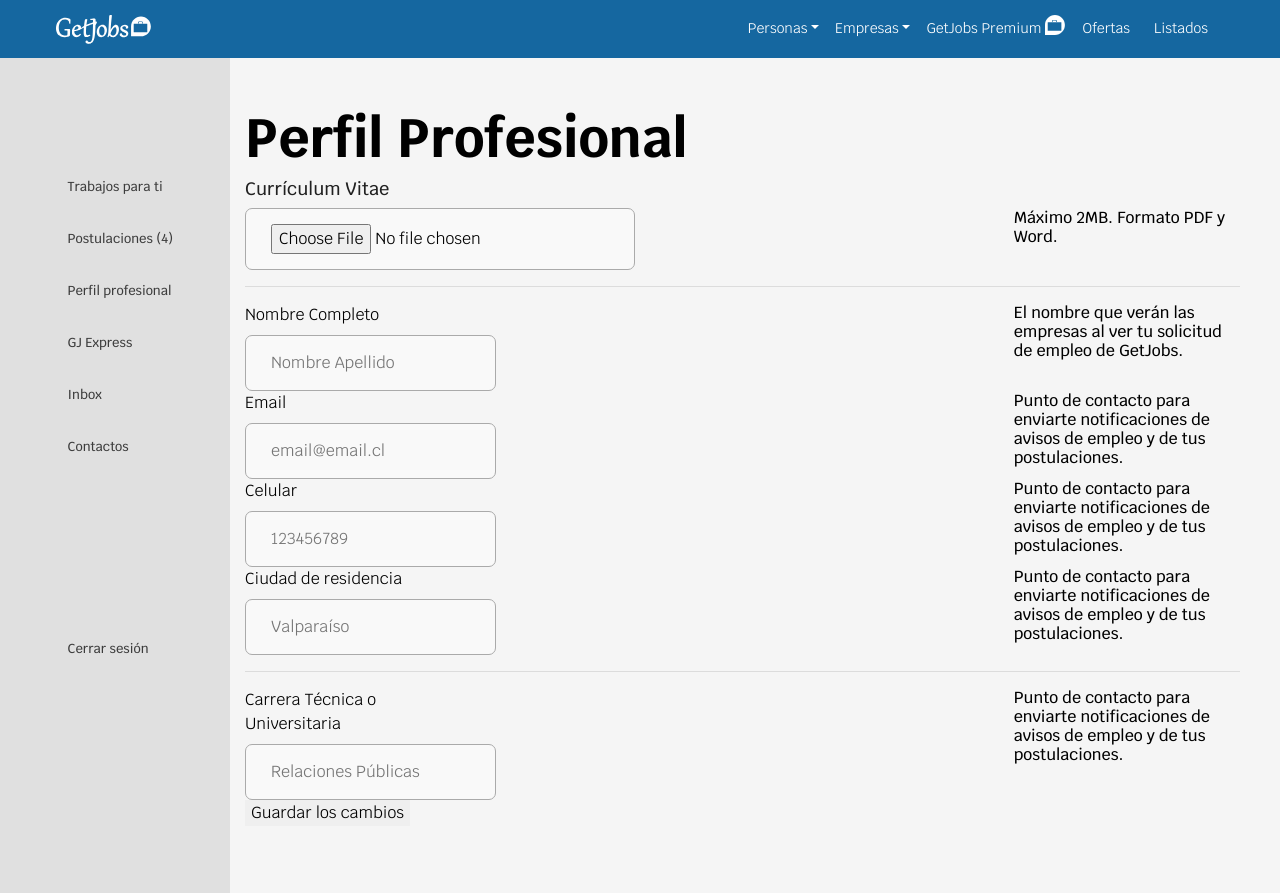
After one commit to atonb6/getJobs, a PHP site: page /dashboard-perfil.php in a window 1280 px wide. The commit adds this page. Shown: the top 893 px of the page. Run offline with PHP 8.4, Linux system fonts and the light colour scheme.

Commit message:
update perfil

```diff
--- /dev/null
+++ b/components/dashboard-menu.php
@@ -0,0 +1,11 @@
+<div class="offset-down">
+    <ul class="dashboard__menu__list">
+        <li class="dashboard__menu__list__item py-3"><a href=#>Trabajos para ti</a></li>
+        <li class="dashboard__menu__list__item py-3"><a href=#>Postulaciones (4)</a></li>
+        <li class="dashboard__menu__list__item py-3"><a href=#>Perfil profesional</a></li>
+        <li class="dashboard__menu__list__item py-3"><a href=#>GJ Express</a></li>
+        <li class="dashboard__menu__list__item py-3"><a href=#>Inbox</a></li>
+        <li class="dashboard__menu__list__item py-3"><a href=#>Contactos</a></li>
+        <li class="dashboard__menu__list__item py-3"><a href=#>Cerrar sesión</a></li>
+    </ul>
+</div>
--- /dev/null
+++ b/components/dashboard-perfil.php
@@ -0,0 +1,81 @@
+<article class="dashboard__perfil mt-5">
+    <div class="row">
+        <div class="col-md-12">
+            <h1 class="black dashboard__perfil__title">Perfil Profesional</h1>
+            <form>
+                <h3>Currículum Vitae</h3>
+
+                <div class="row justify-content-between">
+                    <div class="col-md-3">
+                        <input type="file" id="myFile" name="filename">
+                    </div>
+
+                    <div class="col-md-3">
+                        <h6>Máximo 2MB. Formato PDF y Word.</h6>
+                    </div>
+                </div>
+
+                <hr>
+
+                <div class="row justify-content-between">
+                    <div class="col-md-3">
+                        <label>Nombre Completo</label>
+                        <input type="text" id="name" name="name" placeholder="Nombre Apellido">
+                    </div>
+                    <div class="col-md-3">
+                        <h6>El nombre que verán las empresas al ver tu solicitud de empleo de GetJobs.</h6>
+                    </div>
+                </div>
+
+                <div class="row justify-content-between">
+                    <div class="col-md-3">
+                        <label>Email</label>
+                        <input type="text" id="email" name="email" placeholder="email@email.cl">
+                    </div>
+                    <div class="col-md-3">
+                        <h6>Punto de contacto para enviarte notificaciones de avisos de empleo y de tus postulaciones.</h6>
+                    </div>
+                </div>
+
+                <div class="row justify-content-between">
+                    <div class="col-md-3">
+                        <label>Celular</label>
+                        <input type="number" id="phone" name="phone" placeholder="123456789">
+                    </div>
+                    <div class="col-md-3">
+                        <h6>Punto de contacto para enviarte notificaciones de avisos de empleo y de tus postulaciones.</h6>
+                    </div>
+                </div>
+
+                <div class="row justify-content-between">
+                    <div class="col-md-3">
+                        <label>Ciudad de residencia</label>
+                        <input type="text" id="region" name="region" placeholder="Valparaíso">
+                    </div>
+                    <div class="col-md-3">
+                        <h6>Punto de contacto para enviarte notificaciones de avisos de empleo y de tus postulaciones.</h6>
+                    </div>
+                </div>
+
+                <hr>
+
+
+                <div class="row justify-content-between">
+                    <div class="col-md-3">
+                        <label>Carrera Técnica o Universitaria</label>
+                        <input type="text" id="carrera" name="carrera" placeholder="Relaciones Públicas">
+                    </div>
+                    <div class="col-md-3">
+                        <h6>Punto de contacto para enviarte notificaciones de avisos de empleo y de tus postulaciones.</h6>
+                    </div>
+                </div>
+
+               <!--  <input type="submit" class="btn btn--blue"> -->
+
+               <button type="submit">Guardar los cambios</button>
+
+            </form>
+        </div>
+    </div>
+    <?php include('components/banner.php'); ?>
+</article>
--- /dev/null
+++ b/dashboard-perfil.php
@@ -0,0 +1,19 @@
+<?php include('layout/head.php'); ?>
+<?php include('layout/header.php'); ?>
+
+
+<section class="dashboard">
+    <div class="container">
+        <div class="row">
+            <div class="col-md-2 dashboard__menu">
+            <?php include('components/dashboard-menu.php'); ?>
+            </div>
+            <div class="col-md-10">
+            <?php include('components/dashboard-perfil.php'); ?>
+            </div>
+        </div>
+    </div>
+</section>
+
+
+<?php include('layout/footer.php'); ?>
--- a/src/scss/components/_dashboard.scss
+++ b/src/scss/components/_dashboard.scss
@@ -39,4 +39,13 @@
       }
     }
   }
+
+  &__perfil{
+
+    input{
+        border-radius: 7px;
+        border: solid 1px #aaaaaa;
+        background-color: #f9f9f9;
+    }
+  }
 }
```
Also changed, not shown: components/dashboard-postulaciones.php (added, +11 -0 lines), dashboard-post.php (added, +19 -0 lines), dashboard.php (deleted, +0 -36 lines), src/js/script.js (+5 -2 lines), dist/css/style.min.css, dist/js/main.min.js.
